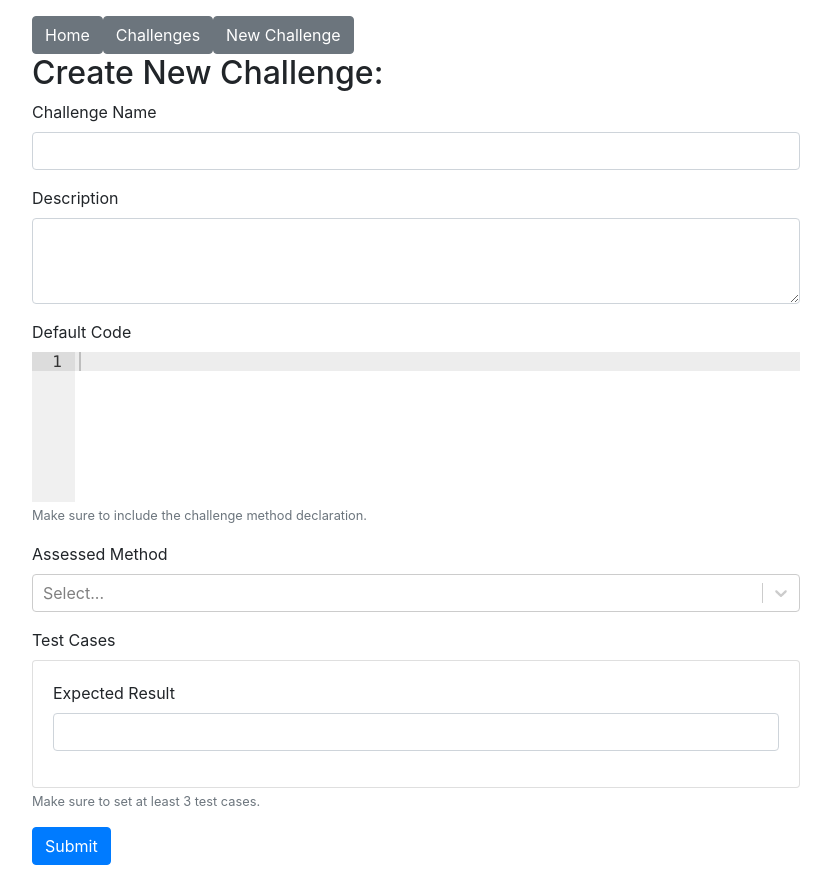
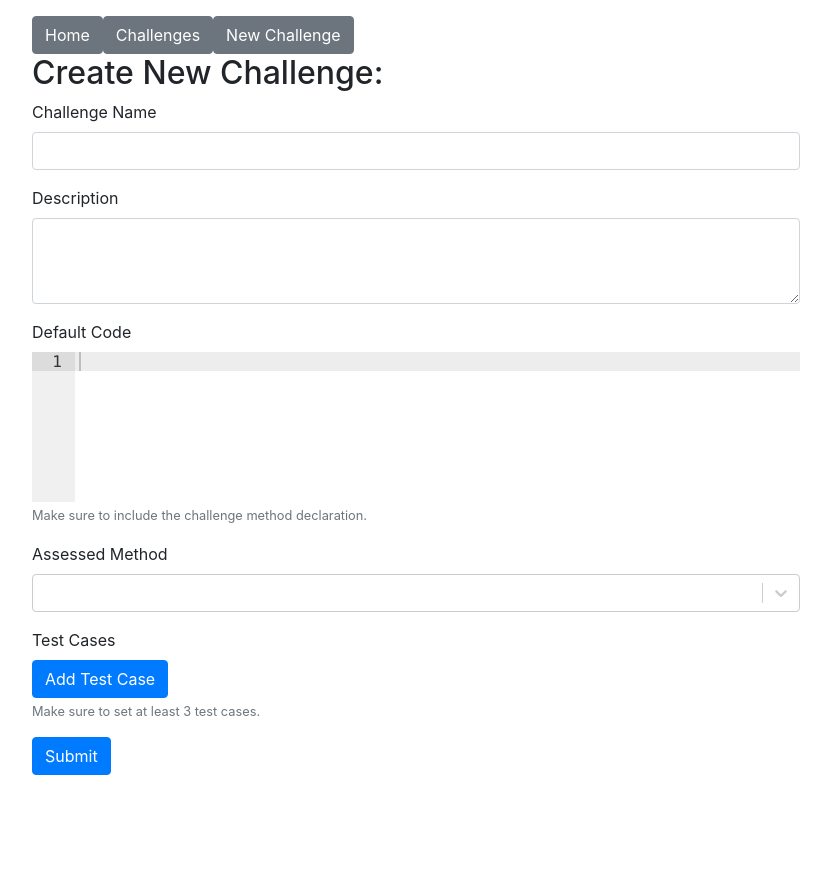
Before and after one commit to KieranRobo/automatic-code-marker, a React (Create React App) app in the folder frontend/: page /challenges/new in a window 1280 px wide. Shown: the whole page, without its empty margins (224-1055 px from the left). After the commit the page ends 800 px from the top, so only its background shows below. Built offline with nearby package versions, Linux system fonts and the light colour scheme.

Commit message:
Work on creation of new challenges. Unfinished.

```diff
--- a/frontend/src/components/NewChallenge.js
+++ b/frontend/src/components/NewChallenge.js
@@ -22,19 +22,50 @@ class NewChallenge extends React.Component {
         super(props);
 
         this.state = {
+            challengeName: null,
+            description: null,
+            defaultCode: null,
             assessedMethod: {
                 value: {
                     methodName: null,
                     args: []
                 },
                 label: null
-            }
+            },
+            testCases: []
+
         };
 
     }
 
     assessedMethodChange = (selectedAssessedMethod) => {
         this.setState({ assessedMethod: selectedAssessedMethod });
+
+        this.state.assessedMethod.value.args.map((arg) => {
+            this.setState({
+                testCases: this.state.testCases.args.concat([{ name: arg, value: null }])
+            })
+        });
+    }
+
+    handleNewTestCase = () => {
+        // Create the default test case with assessed method arguments before adding
+        var appendableTestCase = [];
+        this.state.assessedMethod.value.args.map((arg) => {
+            appendableTestCase = appendableTestCase.concat([{
+                name: arg,
+                value: null
+            }])
+        });
+
+        this.setState({
+            testCases: this.state.testCases.concat([{
+                args: appendableTestCase,
+                expectedResult: null
+            }])
+        });
+
+
     }
 
     render() {
@@ -65,25 +96,27 @@ class NewChallenge extends React.Component {
 
                         <Form.Group controlId="formBasicCheckbox">
                             <Form.Label>Assessed Method</Form.Label>
-                            <Select options={methodFound} onChange={this.assessedMethodChange} />
+                            <Select value={this.state.assessedMethod} options={methodFound} onChange={this.assessedMethodChange} />
                         </Form.Group>
 
                         <Form.Group controlId="formBasicCheckbox">
                             <Form.Label>Test Cases</Form.Label>
 
-                            <div>
+                            {
+                                this.state.testCases.map((testCase, idx) => {
+                                    return (
                                         <Card>
                                             <Card.Body>
 
                                                 {
-                                        this.state.assessedMethod.value.args.map(arg => {
+                                                    testCase.args.map((arg, idx) => {
                                                         return (
-                                                <Form.Group as={Row} controlId="formHorizontalEmail" key={arg}>
+                                                            <Form.Group as={Row} controlId="formHorizontalEmail" key={idx}>
                                                                 <Form.Label column sm={2}>
-                                                    {arg}
+                                                                arg
                                                                 </Form.Label>
                                                                 <Col sm={10}>
-                                                    <Form.Control type="email" placeholder="Enter arg input" />
+                                                                <Form.Control type="text" placeholder={`Enter arg ${idx+1}`} />
                                                                 </Col>
                                                             </Form.Group>
                                                         );
@@ -92,14 +125,21 @@ class NewChallenge extends React.Component {
 
                                                 <Form.Group controlId="formBasicCheckbox">
                                                     <Form.Label>Expected Result</Form.Label>
-                            <Form.Control type="text" />
+                                                    <Form.Control controlId="expectedResult" type="text" />
                                                 </Form.Group>
 
+                                            </Card.Body>
+                                        </Card>
+                                    )
+                                })
+                            }
 
-                                    </Card.Body>
+                            <div>
+                            <Button variant="primary" onClick={this.handleNewTestCase}>
+                                Add Test Case
+                            </Button></div>
 
-                                </Card>
-                            </div>
+
                             <Form.Text className="text-muted">
                                 Make sure to set at least 3 test cases.
                             </Form.Text>
```
Also changed, not shown: 12 other files (tests, documents, lock files or other folders). Lines whose indentation alone changed are shown as unchanged.
